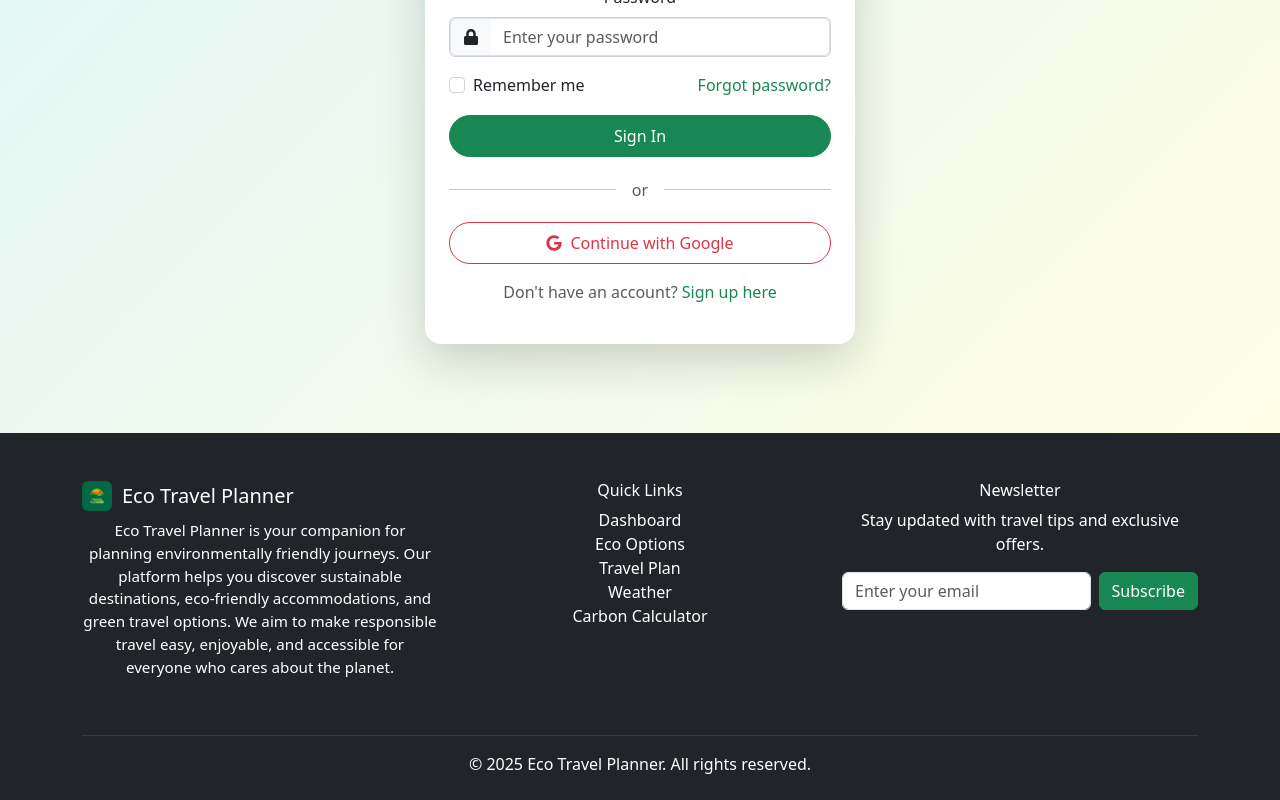
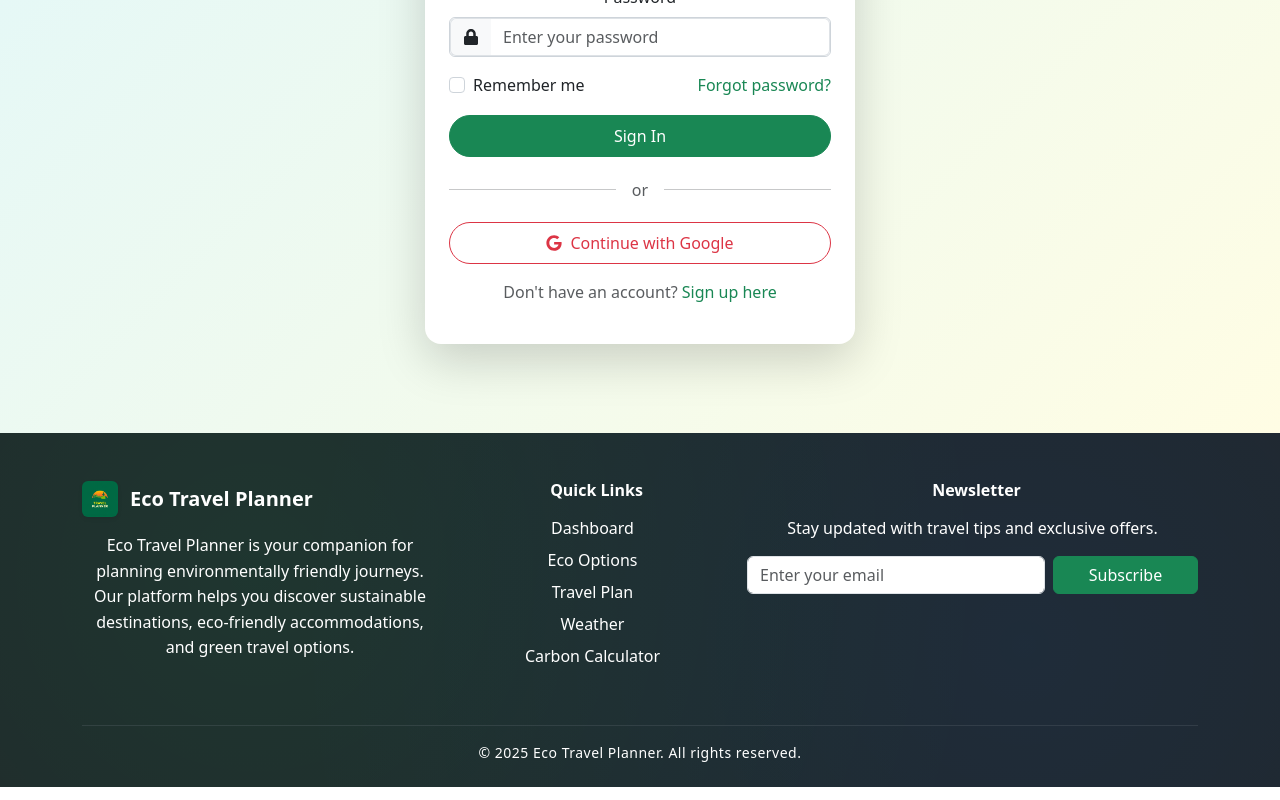
Before and after one commit to haziqhalifi/eco-travel-planner, a React (Vite) app: page /signin in a window 1280 px wide. Shown: the part 445-1245 px from the top of the page. Built offline with nearby package versions, Linux system fonts and the light colour scheme; no server answers.

Commit message:
Enhance footer component with newsletter subscription functionality and improved styling

```diff
--- a/src/components/Footer.jsx
+++ b/src/components/Footer.jsx
@@ -1,70 +1,147 @@
 import Logo from "../assets/logo.png";
+import React, { useState } from "react";
 
 function Footer() {
+  // Newsletter state
+  const [email, setEmail] = useState("");
+  const [submitted, setSubmitted] = useState(false);
+
+  // Newsletter submit handler
+  const handleNewsletterSubmit = (e) => {
+    e.preventDefault();
+    // Here you could send the email to your backend or an API
+    setSubmitted(true);
+    setEmail("");
+    setTimeout(() => setSubmitted(false), 4000); // Hide message after 4s
+  };
+
   return (
-    <footer className="bg-dark text-white pt-5 pb-4 mt-auto">
-      <div className="container">
-        <div className="row">
+    <footer
+      className="bg-dark text-white pt-5 pb-4 mt-auto position-relative"
+      style={{
+        overflow: "hidden",
+        zIndex: 1,
+      }}
+    >
+      {/* Subtle background overlay */}
+      <div
+        style={{
+          position: "absolute",
+          top: 0,
+          left: 0,
+          width: "100%",
+          height: "100%",
+          background:
+            "radial-gradient(circle at 20% 40%, rgba(0,255,128,0.08) 0, transparent 70%), radial-gradient(circle at 80% 60%, rgba(0,128,255,0.08) 0, transparent 70%)",
+          zIndex: 0,
+        }}
+      ></div>
+      <div className="container position-relative" style={{ zIndex: 1 }}>
+        <div className="row gy-4 align-items-stretch">
           {/* Brand Info */}
-          <div className="col-md-4 mb-3">
-            <h5 className="d-flex align-items-center mb-2">
+          <div className="col-lg-4 col-md-6 mb-3 d-flex flex-column">
+            <h5 className="d-flex align-items-center mb-3 fw-bold">
               <img
                 src={Logo}
                 alt="Eco Travel Planner Logo"
-                style={{ width: "30px", height: "30px", marginRight: "10px" }}
-                className="rounded-md"
+                style={{ width: "36px", height: "36px", marginRight: "12px" }}
+                className="rounded-md shadow-sm"
               />
               Eco Travel Planner
             </h5>
-            <p style={{ fontSize: "0.95rem" }}>
+            <p style={{ fontSize: "1rem", lineHeight: 1.6 }}>
               Eco Travel Planner is your companion for planning environmentally
               friendly journeys. Our platform helps you discover sustainable
               destinations, eco-friendly accommodations, and green travel
-              options. We aim to make responsible travel easy, enjoyable, and
-              accessible for everyone who cares about the planet.
+              options.
             </p>
-            <div className="d-flex gap-3">
-              <a href="#" className="text-white" style={{ fontSize: "1.3rem" }}>
-                <i className="bi bi-facebook"></i>
+            <div className="d-flex gap-3 mt-2">
+              <a
+                href="#"
+                className="text-white"
+                style={{ fontSize: "1.5rem" }}
+                title="Facebook"
+              >
+                <i
+                  className="bi bi-facebook"
+                  style={{ transition: "color 0.2s" }}
+                ></i>
               </a>
-              <a href="#" className="text-white" style={{ fontSize: "1.3rem" }}>
-                <i className="bi bi-twitter"></i>
+              <a
+                href="#"
+                className="text-white"
+                style={{ fontSize: "1.5rem" }}
+                title="Twitter"
+              >
+                <i
+                  className="bi bi-twitter"
+                  style={{ transition: "color 0.2s" }}
+                ></i>
               </a>
-              <a href="#" className="text-white" style={{ fontSize: "1.3rem" }}>
-                <i className="bi bi-instagram"></i>
+              <a
+                href="#"
+                className="text-white"
+                style={{ fontSize: "1.5rem" }}
+                title="Instagram"
+              >
+                <i
+                  className="bi bi-instagram"
+                  style={{ transition: "color 0.2s" }}
+                ></i>
               </a>
-              <a href="#" className="text-white" style={{ fontSize: "1.3rem" }}>
-                <i className="bi bi-linkedin"></i>
+              <a
+                href="#"
+                className="text-white"
+                style={{ fontSize: "1.5rem" }}
+                title="LinkedIn"
+              >
+                <i
+                  className="bi bi-linkedin"
+                  style={{ transition: "color 0.2s" }}
+                ></i>
               </a>
             </div>
           </div>
           {/* Quick Links */}
-          <div className="col-md-4 mb-3">
-            <h6>Quick Links</h6>
+          <div className="col-lg-3 col-md-6 mb-3">
+            <h6 className="fw-bold mb-3">
+              <i className="bi bi-lightning-charge-fill me-2 text-success"></i>
+              Quick Links
+            </h6>
             <ul className="list-unstyled">
-              <li>
+              <li className="mb-2">
                 <a
                   href="/dashboard"
                   className="text-white text-decoration-none"
+                  style={{ transition: "color 0.2s" }}
                 >
                   Dashboard
                 </a>
               </li>
-              <li>
+              <li className="mb-2">
                 <a
                   href="/eco-options"
                   className="text-white text-decoration-none"
+                  style={{ transition: "color 0.2s" }}
                 >
                   Eco Options
                 </a>
               </li>
-              <li>
-                <a href="/trip" className="text-white text-decoration-none">
+              <li className="mb-2">
+                <a
+                  href="/trip"
+                  className="text-white text-decoration-none"
+                  style={{ transition: "color 0.2s" }}
+                >
                   Travel Plan
                 </a>
               </li>
-              <li>
-                <a href="/weather" className="text-white text-decoration-none">
+              <li className="mb-2">
+                <a
+                  href="/weather"
+                  className="text-white text-decoration-none"
+                  style={{ transition: "color 0.2s" }}
+                >
                   Weather
                 </a>
               </li>
@@ -72,6 +149,7 @@ function Footer() {
                 <a
                   href="/carbon-calculator"
                   className="text-white text-decoration-none"
+                  style={{ transition: "color 0.2s" }}
                 >
                   Carbon Calculator
                 </a>
@@ -79,25 +157,64 @@ function Footer() {
             </ul>
           </div>
           {/* Newsletter */}
-          <div className="col-md-4 mb-3">
-            <h6>Newsletter</h6>
+          <div className="col-lg-5 col-md-12 mb-3">
+            <h6 className="fw-bold mb-3">
+              <i className="bi bi-envelope-paper-heart-fill me-2 text-info"></i>
+              Newsletter
+            </h6>
             <p>Stay updated with travel tips and exclusive offers.</p>
-            <div className="d-flex">
-              <input
-                type="email"
-                className="form-control me-2"
-                placeholder="Enter your email"
-              />
-              <button className="btn btn-success">Subscribe</button>
-            </div>
+            <form className="row g-2" onSubmit={handleNewsletterSubmit}>
+              <div className="col-12 col-sm-8">
+                <input
+                  type="email"
+                  className="form-control"
+                  placeholder="Enter your email"
+                  required
+                  value={email}
+                  onChange={(e) => setEmail(e.target.value)}
+                  disabled={submitted}
+                />
+              </div>
+              <div className="col-12 col-sm-4">
+                <button
+                  className="btn btn-success w-100"
+                  type="submit"
+                  disabled={submitted}
+                >
+                  {submitted ? "Subscribed!" : "Subscribe"}
+                </button>
+              </div>
+              {submitted && (
+                <div className="col-12">
+                  <div
+                    className="alert alert-success py-2 my-2 mb-0"
+                    role="alert"
+                  >
+                    Thank you for subscribing!
+                  </div>
+                </div>
+              )}
+            </form>
           </div>
         </div>
-
         <hr className="border-secondary mt-4" />
-        <p className="text-center mb-0">
+        <p
+          className="text-center mb-0 small"
+          style={{ letterSpacing: "0.5px" }}
+        >
           © 2025 Eco Travel Planner. All rights reserved.
         </p>
       </div>
+      {/* Inline style for hover effects */}
+      <style>{`
+        .footer-link:hover, .footer-link:focus {
+          color: #00ff80 !important;
+        }
+        .bi-facebook:hover { color: #3b5998 !important; }
+        .bi-twitter:hover { color: #1da1f2 !important; }
+        .bi-instagram:hover { color: #e1306c !important; }
+        .bi-linkedin:hover { color: #0077b5 !important; }
+      `}</style>
     </footer>
   );
 }
```
